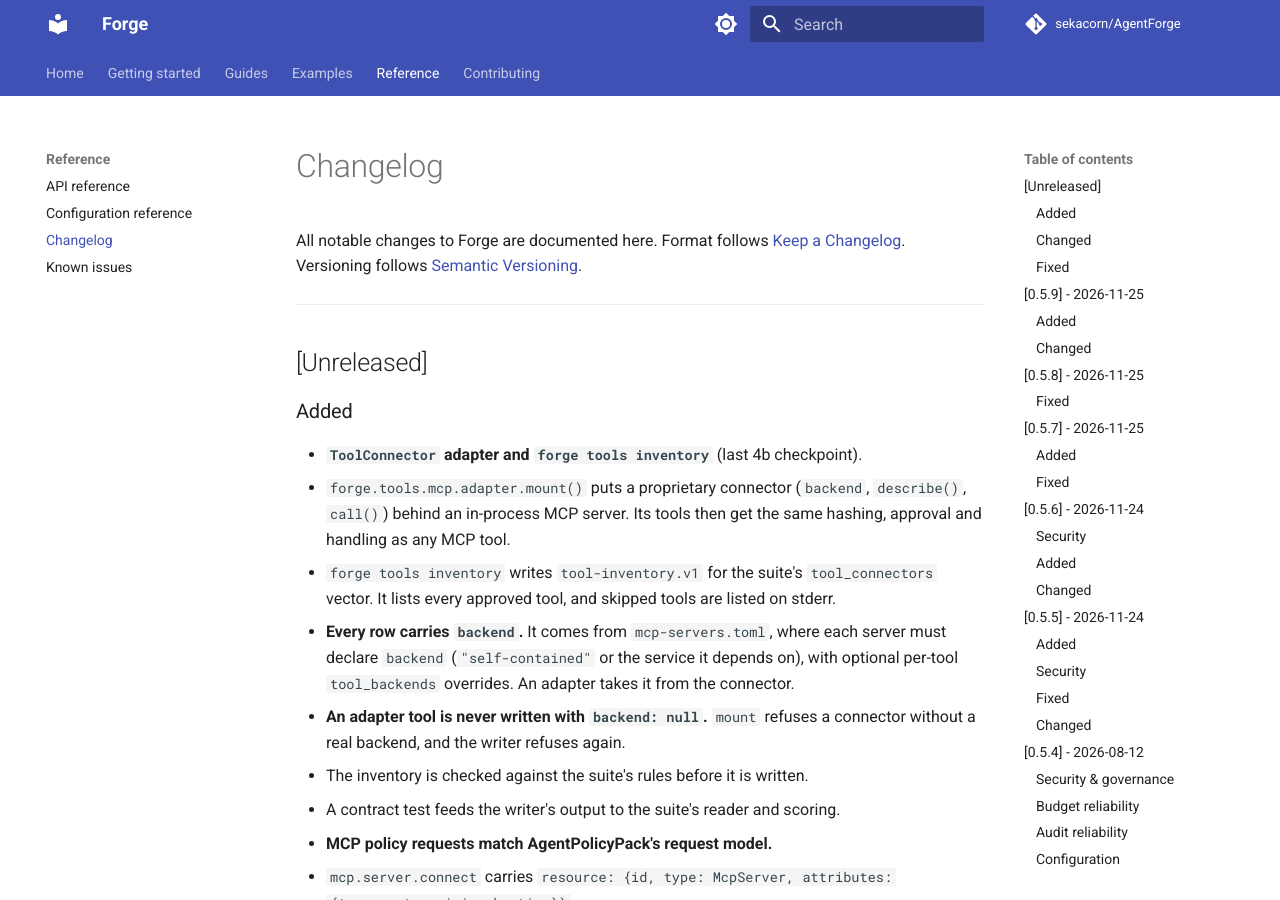
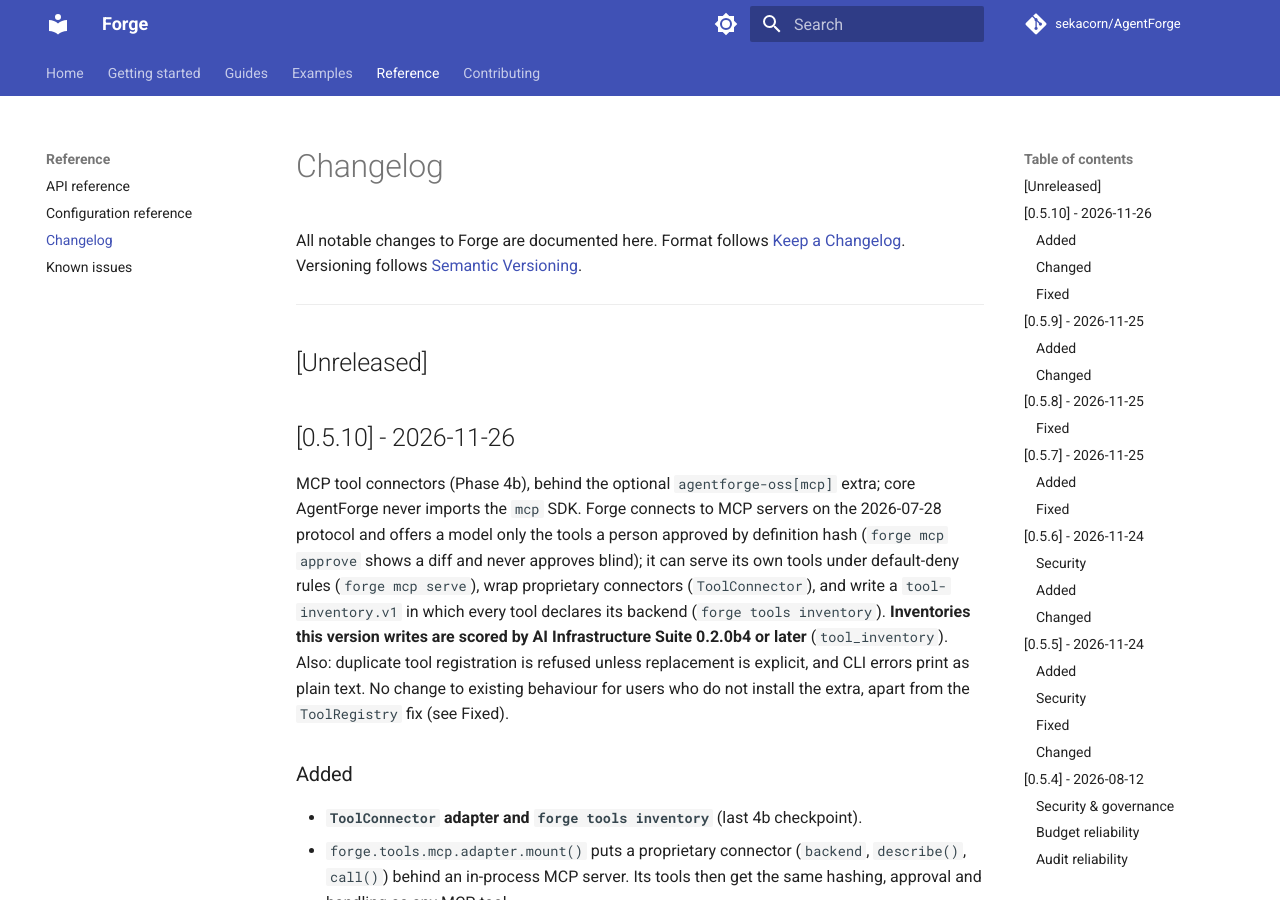
Before and after one commit to sekacorn/AgentForge, an MkDocs documentation site: the page built from docs/reference/changelog.md, in a window 1280 px wide and 900 px high. Built offline with MkDocs 1.6.1 and Material for MkDocs 9.7.7, drawn with Linux system fonts in a browser that asks for light colours; comment, search, counter and statistics services are not loaded.

Commit message:
release: 0.5.10

```diff
--- a/docs/reference/changelog.md
+++ b/docs/reference/changelog.md
@@ -7,6 +7,21 @@ Versioning follows [Semantic Versioning](https://semver.org/).
 ---
 
 ## [Unreleased]
+
+## [0.5.10] - 2026-11-26
+
+MCP tool connectors (Phase 4b), behind the optional `agentforge-oss[mcp]`
+extra; core AgentForge never imports the `mcp` SDK. Forge connects to MCP
+servers on the 2026-07-28 protocol and offers a model only the tools a person
+approved by definition hash (`forge mcp approve` shows a diff and never
+approves blind); it can serve its own tools under default-deny rules
+(`forge mcp serve`), wrap proprietary connectors (`ToolConnector`), and write a
+`tool-inventory.v1` in which every tool declares its backend
+(`forge tools inventory`). **Inventories this version writes are scored by AI
+Infrastructure Suite 0.2.0b4 or later** (`tool_inventory`). Also: duplicate
+tool registration is refused unless replacement is explicit, and CLI errors
+print as plain text. No change to existing behaviour for users who do not
+install the extra, apart from the `ToolRegistry` fix (see Fixed).
 
 ### Added
 - **`ToolConnector` adapter and `forge tools inventory`** (last 4b
--- a/forge/_version.py
+++ b/forge/_version.py
@@ -5,4 +5,4 @@ Hatchling reads ``__version__`` from this file at build time (see
 it for runtime access via ``forge.__version__``.
 """
 
-__version__ = "0.5.9"
+__version__ = "0.5.10"
```
Also changed, not shown: CHANGELOG.md (+15 -0 lines), 1 other file.
